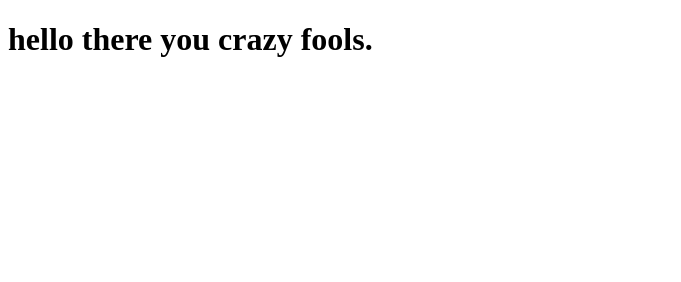
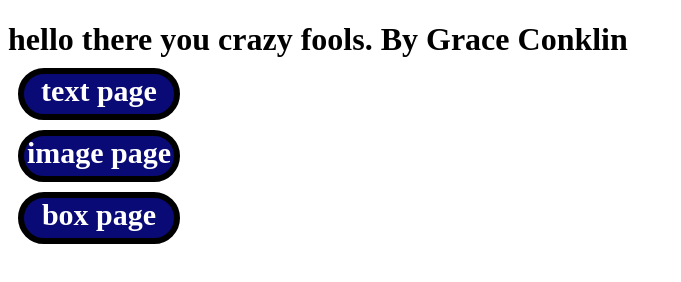
Before and after one commit to grac32024/eaton-resa-, a plain HTML site: page index.html in a window 1280 px wide. Shown: the whole page, without its empty margins (0-681 px from the left). Drawn offline with Linux system fonts and the light colour scheme.

Commit message:
Update index.html

```diff
--- a/index.html
+++ b/index.html
@@ -1,37 +1,44 @@
 <!doctype html>
 
 <html lang="en">
+
 <head>
     <meta charset="utf-8">
     <title>my index page</title>
 </head>
 <style>
-ul{
+    ul {
         list-style-type: none;
         margin: 0;
-     padding:0;
+        padding: 0;
     }
-a{
-    background: rgb(10, 10, 118)(53, 13, 229, 0.978);
+
+    a {
+        background: #0a0a76;
         display: block;
         width: 150px;
-    height: 20px;
+        height: 40px;
         margin: 10px;
         text-align: center;
         text-decoration: none;
         color: #fff;
+        font-size: 30px;
+        border-radius: 40px;
+       border: 6px solid #000;
 
     }
-
 </style>
 
 <body>
     <h1> hello there you crazy fools.
+        By Grace Conklin
 
         <ul>
             <li><a href="text.html">text page</a></li>
-   <li><a href="image.html">text page</a></li>
-   <li><a href="box.html">text page</a></li>
+            <li><a href="image.html">image page</a></li>
+            <li><a href="box.html">box page</a></li>
         </ul>
+
 </body>
+
 </html>
```
Lines whose indentation alone changed are shown as unchanged.
